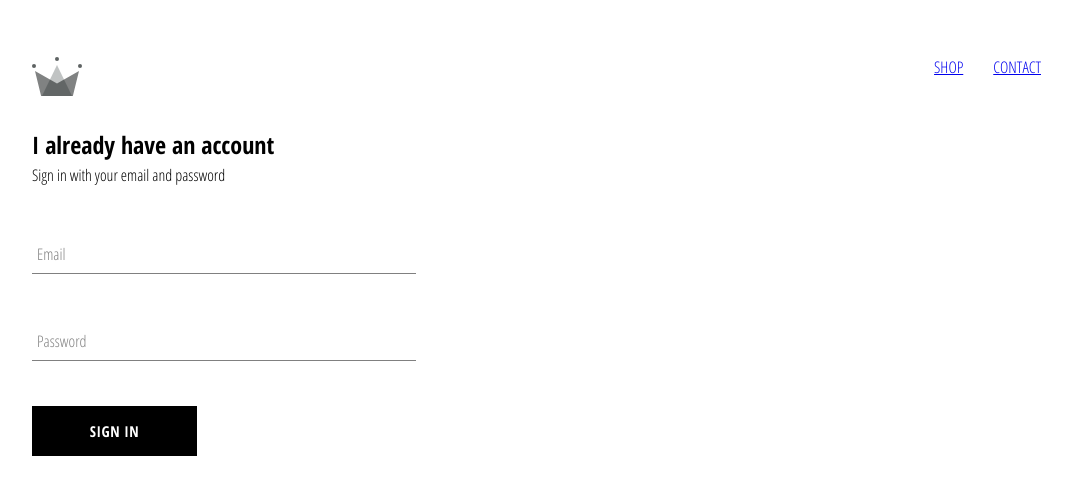
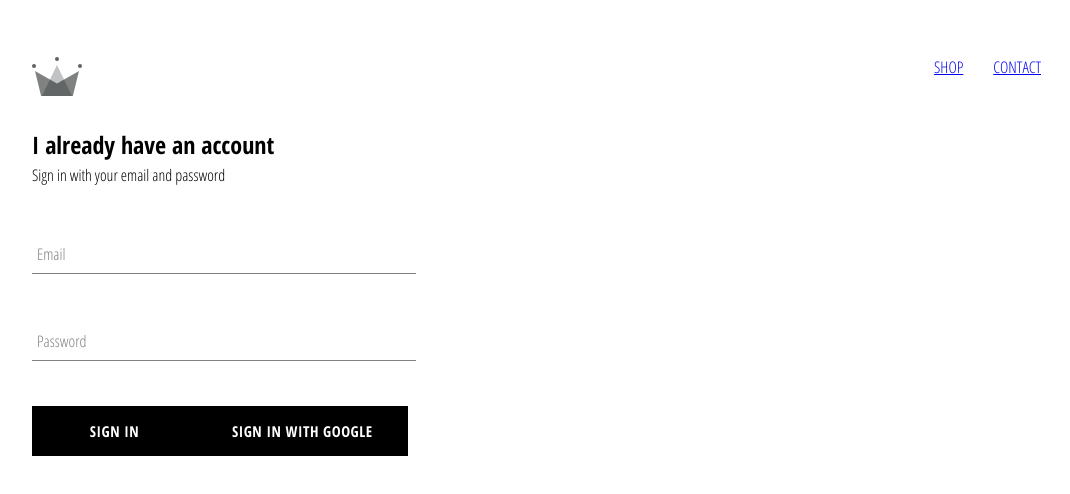
Before and after one commit to Joanna-Chadzynska/panda-clothing, a React (Create React App) app: page /signin in a window 1280 px wide. Shown: the top 494 px of the page, without its empty margins (96-1166 px from the left). Built offline with nearby package versions, Linux system fonts and the light colour scheme; no server answers.

Commit message:
add new sign in method

```diff
--- a/src/components/SignIn/index.tsx
+++ b/src/components/SignIn/index.tsx
@@ -1,4 +1,5 @@
 import { CustomButton, FormInput } from 'components';
+import { signInWithGoogle } from 'firebase/firebase.utils';
 import React, { useState } from 'react';
 import './styles/signIn.scss';
 
@@ -50,6 +51,9 @@ const SignIn: React.SFC<SignInProps> = () => {
 				/>
 
 				<CustomButton type='submit'>Sign In</CustomButton>
+				<CustomButton handleClick={signInWithGoogle}>
+					Sign In With Google
+				</CustomButton>
 			</form>
 		</div>
 	);
```
